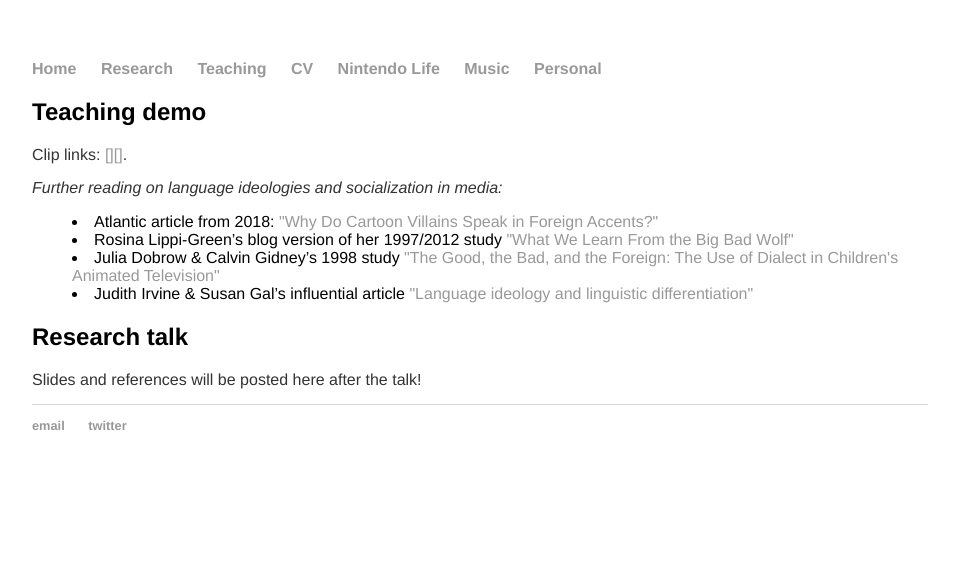
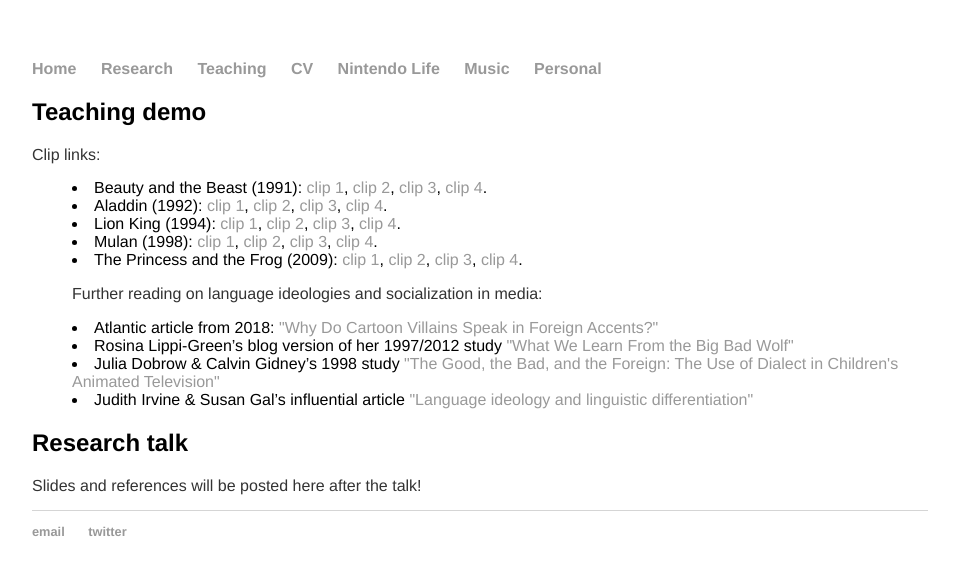
Before and after one commit to morgansleeper/morgansleeper.github.io, a Jekyll site: the page built from mac/index.html, in a window 1280 px wide. Shown: the top 575 px of the page, without its empty margins (160-1119 px from the left). Built offline with Jekyll 4.4.1, drawn with Linux system fonts in a browser that asks for light colours.

Commit message:
Update index.html

```diff
--- a/mac/index.html
+++ b/mac/index.html
@@ -4,10 +4,34 @@
 ---
 <h2>Teaching demo</h2>
 <p>Clip links:
-  <a href = [][][]>[][]</a>.
+  <li style="margin-left: 40px;">Beauty and the Beast (1991):
+    <a href =>clip 1</a>,
+    <a href =>clip 2</a>,
+    <a href =>clip 3</a>,
+    <a href =>clip 4</a>.
+  <li style="margin-left: 40px;">Aladdin (1992):
+    <a href =>clip 1</a>,
+    <a href =>clip 2</a>,
+    <a href =>clip 3</a>,
+    <a href =>clip 4</a>.
+  <li style="margin-left: 40px;">Lion King (1994):
+    <a href =>clip 1</a>,
+    <a href =>clip 2</a>,
+    <a href =>clip 3</a>,
+    <a href =>clip 4</a>.
+  <li style="margin-left: 40px;">Mulan (1998):
+    <a href =>clip 1</a>,
+    <a href =>clip 2</a>,
+    <a href =>clip 3</a>,
+    <a href =>clip 4</a>.
+  <li style="margin-left: 40px;">The Princess and the Frog (2009):
+    <a href =>clip 1</a>,
+    <a href =>clip 2</a>,
+    <a href =>clip 3</a>,
+    <a href =>clip 4</a>.
 </p>
 
-<p><i>Further reading on language ideologies and socialization in media:</i>
+<p>Further reading on language ideologies and socialization in media:
 <li style="margin-left: 40px;">Atlantic article from 2018: <a href = https://www.theatlantic.com/education/archive/2018/01/why-do-cartoon-villains-speak-in-foreign-accents/549527/>"Why Do Cartoon Villains Speak in Foreign Accents?"</a></li>
 <li style="margin-left: 40px;">Rosina Lippi-Green’s blog version of her 1997/2012 study <a href = http://rosinalippi.com/weblog/shorter-works-essays/teaching-children-how-to-discriminate-what-we-learn-from-the-big-bad-wolf/>"What We Learn From the Big Bad Wolf"</a></li>
 <li style="margin-left: 40px;">Julia Dobrow & Calvin Gidney’s 1998 study <a href = http://www.jstor.org/stable/1049446>"The Good, the Bad, and the Foreign: The Use of Dialect in Children's Animated Television"</a></li>
```
